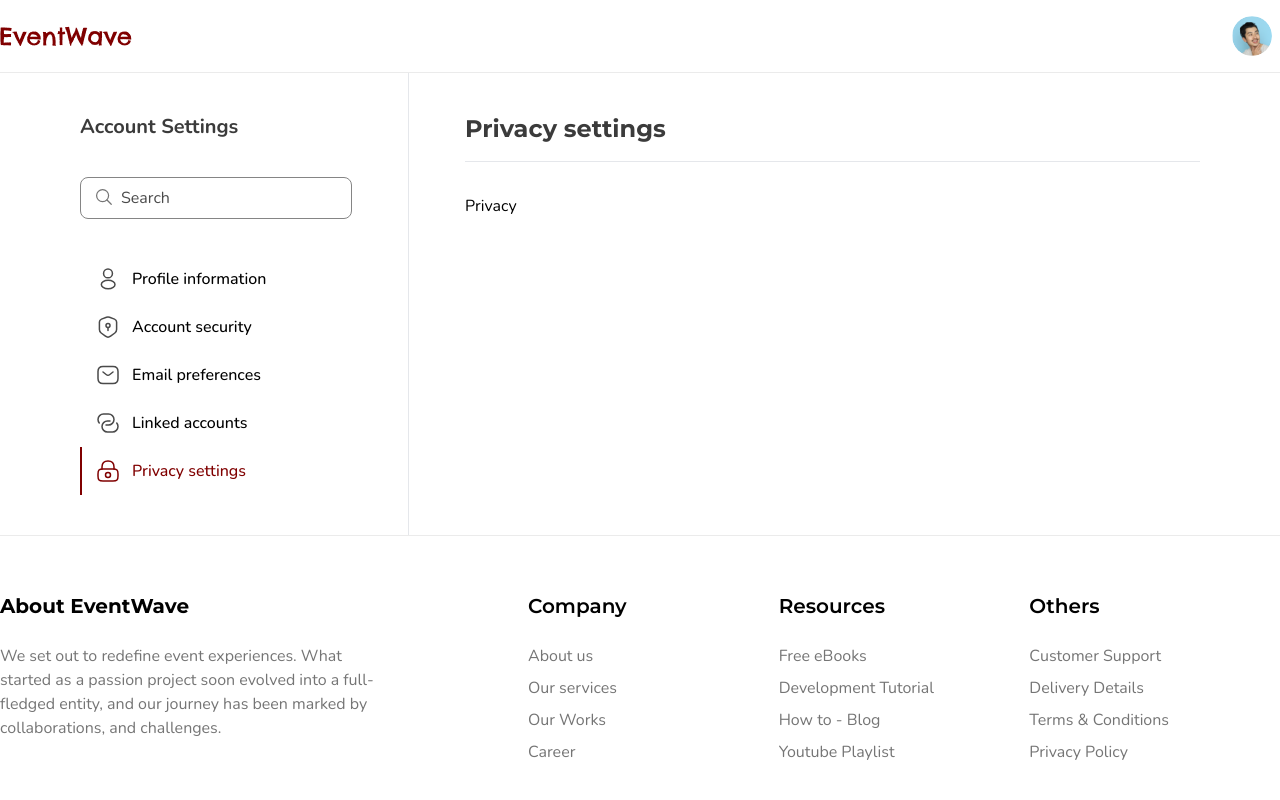
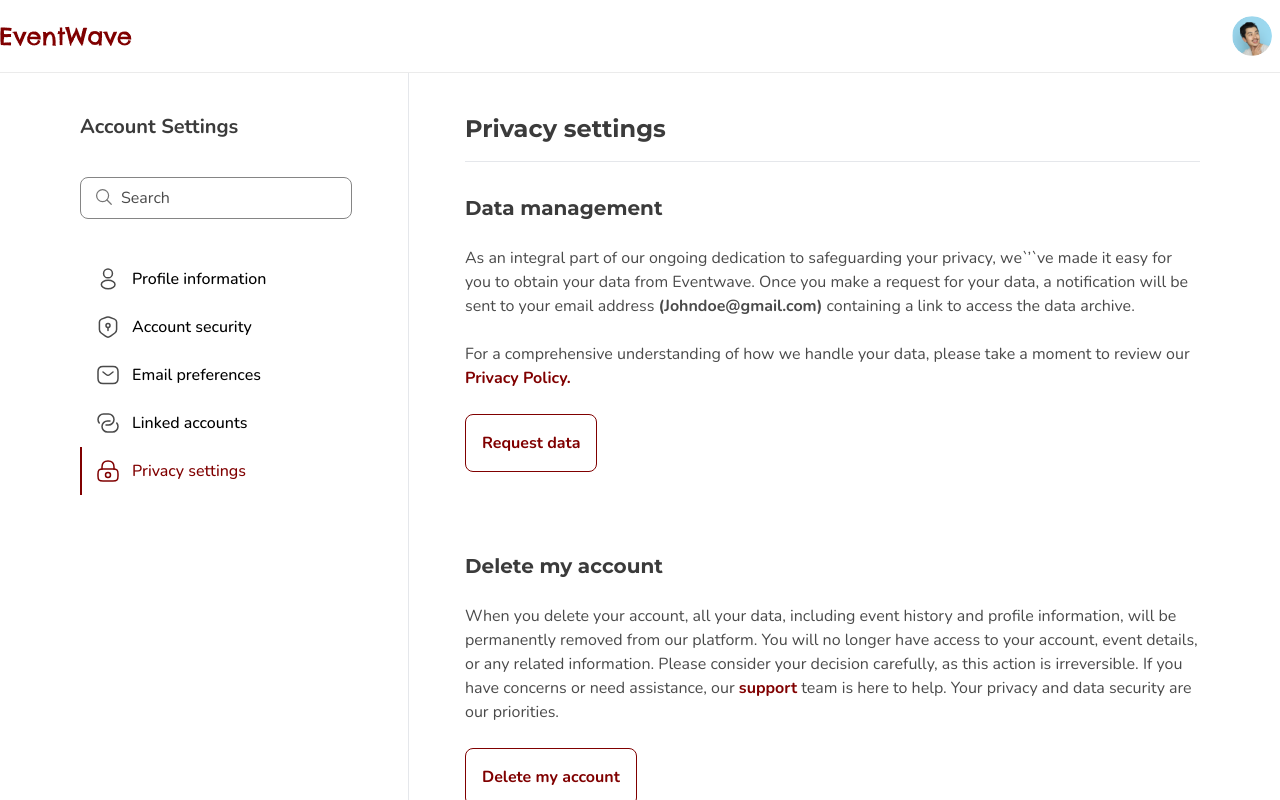
Before and after one commit to hngx-org/event, a Next.js app: page /settings/privacy in a window 1280 px wide. Shown: the top 800 px of the page. Built offline with nearby package versions, Linux system fonts and the light colour scheme.

Commit message:
feat: add privacy settings page

```diff
--- /dev/null
+++ b/components/modals/confirmPassword.tsx
@@ -0,0 +1,126 @@
+import { useRouter } from "next/router";
+import { CSSProperties } from "react";
+import { Formik, Form, Field, ErrorMessage } from "formik";
+import * as Yup from "yup";
+import { toast } from "react-toastify";
+import ClipLoader from "react-spinners/ClipLoader";
+
+const CloseIcon = () => {
+  return (
+    <svg
+      xmlns="http://www.w3.org/2000/svg"
+      width="24"
+      height="24"
+      viewBox="0 0 24 24"
+      fill="none"
+    >
+      <path
+        d="M1.5 1.5L22.8627 22.5626"
+        stroke="#51526C"
+        stroke-width="1.2"
+        stroke-linecap="round"
+        stroke-linejoin="round"
+      />
+      <path
+        d="M22.8633 1.5L1.50059 22.5626"
+        stroke="#51526C"
+        stroke-width="1.2"
+        stroke-linecap="round"
+        stroke-linejoin="round"
+      />
+    </svg>
+  );
+};
+
+type ConfirmPasswordProp = {
+  onClose: ()=>{} | void,
+}
+
+const override: CSSProperties = {
+  borderWidth: "3px",
+};
+
+export default function ConfirmPasswordModal({ onClose }: (ConfirmPasswordProp)) {
+  const router = useRouter();
+
+  const validationSchema = Yup.object().shape({
+    password: Yup.string()
+      .min(8, "Password must be at least 8 characters")
+      .required("Password is required"),
+  });
+
+  const initialValues = {
+    password: "",
+  };
+
+  const onSubmit = async (
+    values: typeof initialValues,
+    { setSubmitting }: any
+  ) => {
+
+  };
+
+  return (
+    <>
+      <div className="flex justify-center items-center w-full fixed top-0 left-0 bg-[rgba(59,59,59,0.65)] h-screen">
+        <div className="px-14 py-12 max-w-[582px] rounded-2xl bg-[#FEFEFE] font-sans">
+          <div>
+            <div className="flex items-center relative">
+              <h1 className="font-montserrat text-[40px] font-bold text-grey-500">
+                Confirm Password
+              </h1>
+              <span className="absolute -top-2 -right-2 cursor-pointer" onClick={() => onClose()}><CloseIcon /></span>
+            </div>
+            <p className="text-[#666] text-base font-medium">
+              To initiate the account closure process, please enter your
+              password for confirmation.
+            </p>
+          </div>
+          <div className="mt-8">
+            <Formik
+              initialValues={initialValues}
+              validationSchema={validationSchema}
+              onSubmit={onSubmit}
+            >
+              {({ isSubmitting }) => (
+                <Form>
+                  <div className="flex flex-col gap-2 font-base font-medium">
+                    <label className="text-grey-500" htmlFor="password">
+                      Enter password
+                    </label>
+                    <Field
+                      type="password"
+                      name="password"
+                      placeholder="Enter email address"
+                      className="p-3 placeholder:text-grey-50 border border-grey-70 rounded-lg"
+                    />
+                    <ErrorMessage
+                      name="password"
+                      component="p"
+                      className="text-red-700 text-sm"
+                    />
+                  </div>
+                  <button
+                    type="submit"
+                    className="py-[18px] mt-6 text-white font-bold bg-secondary-300 rounded-lg text-center w-full"
+                    disabled={isSubmitting}
+                  >
+                    {isSubmitting ? (
+                      <ClipLoader
+                        color="white"
+                        size={23}
+                        cssOverride={override}
+                      />
+                    ) : (
+                      "Submit"
+                    )}
+                  </button>
+                </Form>
+              )}
+            </Formik>
+          </div>
+        </div>
+      </div>
+    </>
+  );
+}
--- a/pages/settings/privacy.tsx
+++ b/pages/settings/privacy.tsx
@@ -1,10 +1,61 @@
 import AccountLayout from "@/components/layout/accountLayout";
-import React from "react";
+import ConfirmPasswordModal from "@/components/modals/confirmPassword";
+import { useState } from "react";
 
 export default function Privacy() {
+
+  const [isConfirmPasswordModalOpen, setConfirmPasswordModalOpen] = useState(false);
+
   return (
     <AccountLayout title="Privacy settings">
-      <div>Privacy</div>
+      <div className="flex flex-col gap-6">
+        <h1 className="font-bold font-montserrat text-grey-500 text-xl">
+          Data management
+        </h1>
+        <p className="font-sans text-grey-400">
+          As an integral part of our ongoing dedication to safeguarding your
+          privacy, we`&rsquo;`ve made it easy for you to obtain your data from
+          Eventwave. Once you make a request for your data, a notification will
+          be sent to your email address{" "}
+          <span className="font-bold">(Johndoe@gmail.com)</span> containing a
+          link to access the data archive.<br></br>
+          <br></br> For a comprehensive understanding of how we handle your
+          data, please take a moment to review our{" "}
+          <span className="text-secondary-300 font-bold">Privacy Policy.</span>
+        </p>
+        <button
+          type="submit"
+          className="p-4 font-bold border border-secondary-300 text-secondary-300 hover:text-white hover:bg-secondary-300 rounded-lg text-center w-fit"
+        >
+          Request data
+        </button>
+      </div>
+      <div className="mt-20 flex flex-col gap-6">
+        <h1 className="font-bold font-montserrat text-grey-500 text-xl">
+          Delete my account
+        </h1>
+        <p className="font-sans text-grey-400">
+          When you delete your account, all your data, including event history
+          and profile information, will be permanently removed from our
+          platform. You will no longer have access to your account, event
+          details, or any related information. Please consider your decision
+          carefully, as this action is irreversible. If you have concerns or
+          need assistance, our <span className="text-secondary-300 font-bold">support</span> team is here to help. Your privacy and
+          data security are our priorities.
+        </p>
+        <button
+          type="submit"
+          onClick={()=> setConfirmPasswordModalOpen(true)}
+          className="p-4 font-bold border border-secondary-300 text-secondary-300 hover:text-white hover:bg-secondary-300 rounded-lg text-center w-fit"
+        >
+          Delete my account
+        </button>
+          {
+            isConfirmPasswordModalOpen && (
+              <ConfirmPasswordModal onClose={() => setConfirmPasswordModalOpen(false)} />
+            )
+          }
+      </div>
     </AccountLayout>
   );
 }
```
Also changed, not shown: 1 other file (tests, documents, lock files or other folders).
